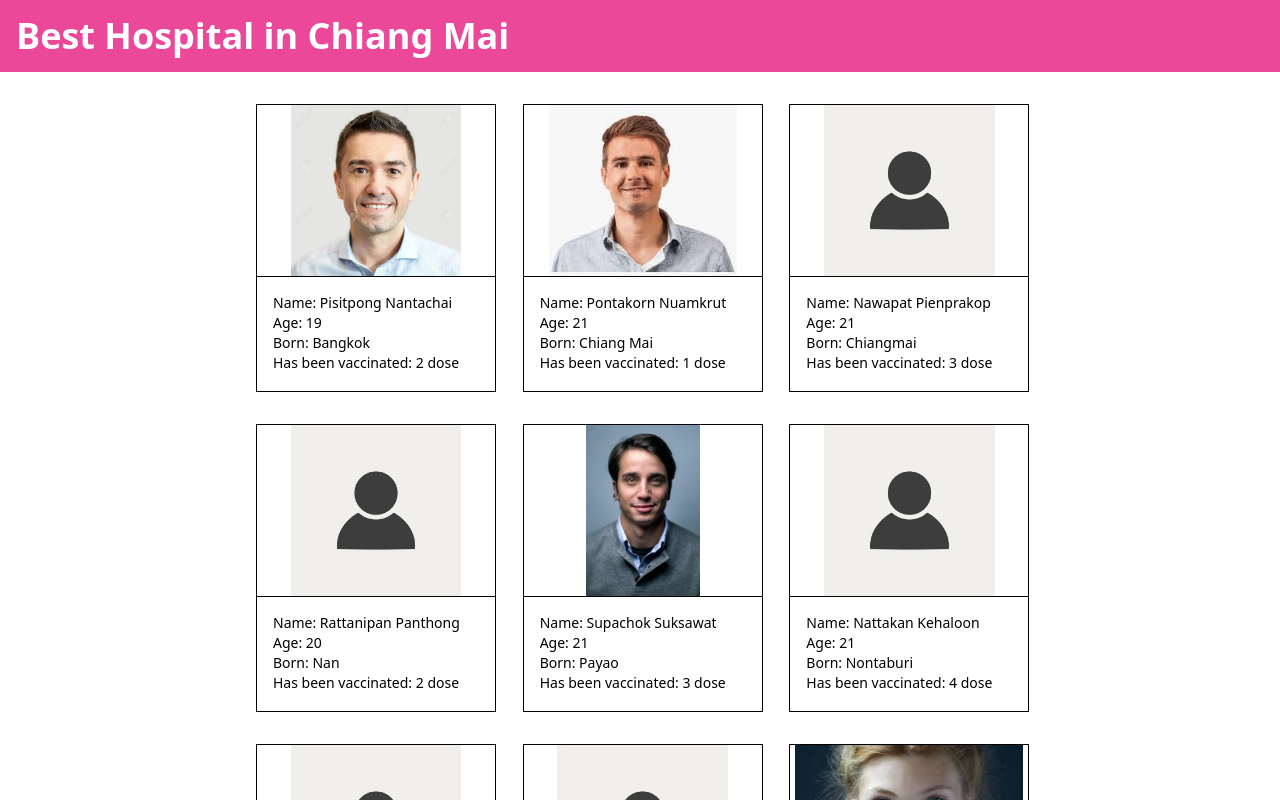
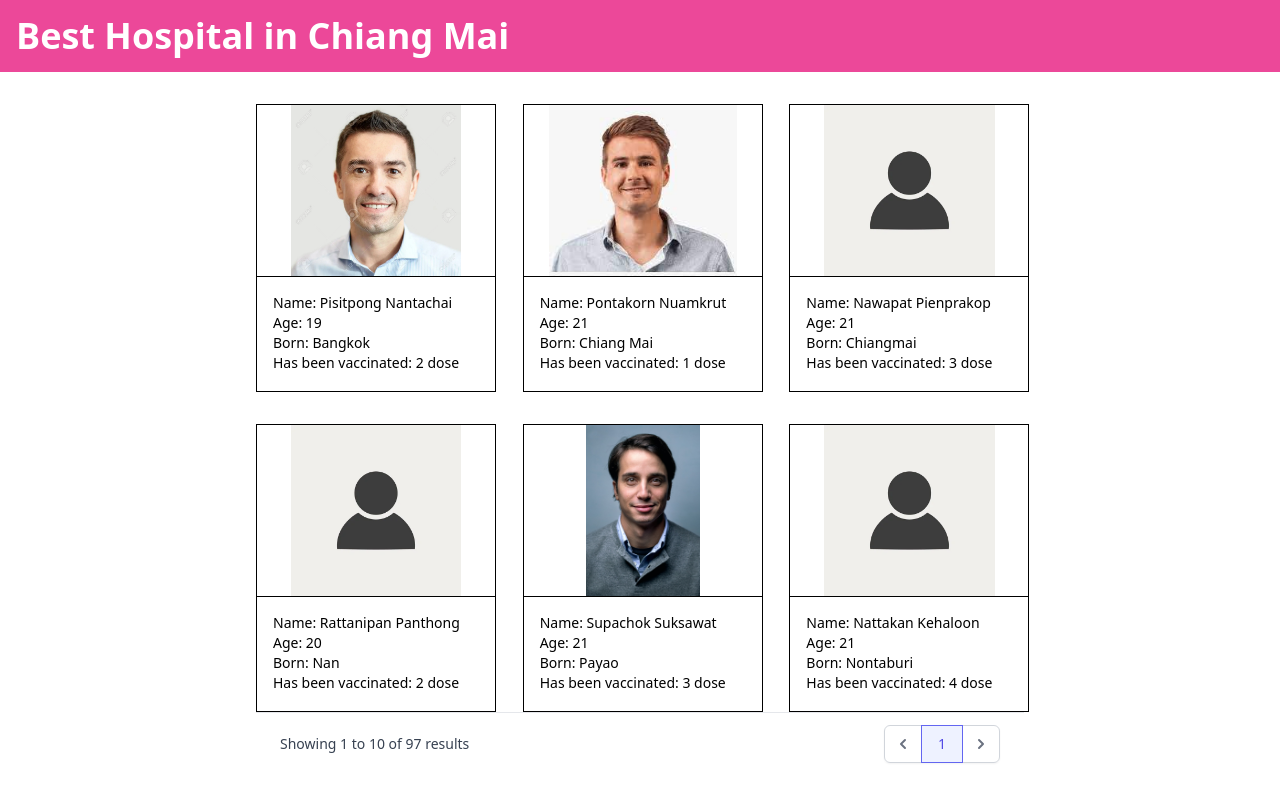
Before and after one commit to nutchayaporn-b/SE331-2022-Project-1, a Vue app: page / in a window 1280 px wide. Shown: the top 800 px of the page. Built offline with nearby package versions, Linux system fonts and the light colour scheme.

Commit message:
Setup pagination sysatem

```diff
--- /dev/null
+++ b/src/components/Pagination.vue
@@ -0,0 +1,85 @@
+<template>
+  <div class="bg-white px-4 py-3 flex items-center justify-between border-t border-gray-200 sm:px-6">
+    <div class="flex-1 flex justify-between sm:hidden">
+      <a
+        class="relative inline-flex items-center px-4 py-2 border border-gray-300 text-sm font-medium rounded-md text-gray-700 bg-white hover:bg-gray-50"
+      >
+        Previous
+      </a>
+      <a
+        class="ml-3 relative inline-flex items-center px-4 py-2 border border-gray-300 text-sm font-medium rounded-md text-gray-700 bg-white hover:bg-gray-50"
+      >
+        Next
+      </a>
+    </div>
+    <div class="hidden sm:flex-1 sm:flex sm:items-center sm:justify-between">
+      <div>
+        <p class="text-sm text-gray-700">
+          Showing
+          <span class="font-medium">1</span>
+          to
+          <span class="font-medium">10</span>
+          of
+          <span class="font-medium">97</span>
+          results
+        </p>
+      </div>
+      <div>
+        <nav class="relative z-0 inline-flex rounded-md shadow-sm -space-x-px" aria-label="Pagination">
+          <a
+            class="relative inline-flex items-center px-2 py-2 rounded-l-md border border-gray-300 bg-white text-sm font-medium text-gray-500 hover:bg-gray-50"
+          >
+            <span class="sr-only">Previous</span>
+            <svg
+              class="h-5 w-5"
+              xmlns="http://www.w3.org/2000/svg"
+              viewBox="0 0 20 20"
+              fill="currentColor"
+              aria-hidden="true"
+            >
+              <path
+                fill-rule="evenodd"
+                d="M12.707 5.293a1 1 0 010 1.414L9.414 10l3.293 3.293a1 1 0 01-1.414 1.414l-4-4a1 1 0 010-1.414l4-4a1 1 0 011.414 0z"
+                clip-rule="evenodd"
+              />
+            </svg>
+          </a>
+          <!-- Current: "z-10 bg-indigo-50 border-indigo-500 text-indigo-600", Default: "bg-white border-gray-300 text-gray-500 hover:bg-gray-50" -->
+          <a
+            aria-current="page"
+            class="z-10 bg-indigo-50 border-indigo-500 text-indigo-600 relative inline-flex items-center px-4 py-2 border text-sm font-medium"
+          >
+            1
+          </a>
+
+          <a
+            class="relative inline-flex items-center px-2 py-2 rounded-r-md border border-gray-300 bg-white text-sm font-medium text-gray-500 hover:bg-gray-50"
+          >
+            <span class="sr-only">Next</span>
+            <svg
+              class="h-5 w-5"
+              xmlns="http://www.w3.org/2000/svg"
+              viewBox="0 0 20 20"
+              fill="currentColor"
+              aria-hidden="true"
+            >
+              <path
+                fill-rule="evenodd"
+                d="M7.293 14.707a1 1 0 010-1.414L10.586 10 7.293 6.707a1 1 0 011.414-1.414l4 4a1 1 0 010 1.414l-4 4a1 1 0 01-1.414 0z"
+                clip-rule="evenodd"
+              />
+            </svg>
+          </a>
+        </nav>
+      </div>
+    </div>
+  </div>
+</template>
+
+<script>
+export default {
+  props: {
+    start: Number,
+  },
+};
+</script>
--- a/src/layouts/Navbar.vue
+++ b/src/layouts/Navbar.vue
@@ -1,6 +1,8 @@
 <template>
   <nav class="flex justify-between sticky top-0 px-4 py-4 bg-pink-500 items-center">
-    <div class="text-4xl font-bold text-white"><router-link to="/">Best Hospital in Chiang Mai</router-link></div>
+    <div class="text-2xl md:text-4xl font-bold text-white">
+      <router-link to="/">Best Hospital in Chiang Mai</router-link>
+    </div>
     <ul class="flex gap-12 text-white text-xl">
       <!-- <li><router-link to="/vaccine-history">Vaccination History</router-link></li> -->
       <!-- <li>Docter Recommendation</li> -->
--- a/src/views/Home.vue
+++ b/src/views/Home.vue
@@ -1,10 +1,10 @@
 <template>
   <div class="flex flex-col w-[60%]">
-    <div class="grid grid-cols-3 gap-8">
+    <div class="md:grid md:grid-cols-3 gap-8">
       <!-- Render user card if user has been vaccinated -->
-      <template v-for="user in users">
+      <template v-for="(user, i) in users">
         <UserCard
-          v-if="user.vaccines.length > 0"
+          v-if="user.vaccines.length > 0 && i < currentPage * 6 + 1"
           :name="user.name"
           :surname="user.surname"
           :age="user.age"
@@ -15,19 +15,23 @@
         />
       </template>
     </div>
+    <Pagination :start="(users.length / currentPage) * 6" />
   </div>
 </template>
 <script>
 import UserCard from "../components/UserCard.vue";
 import users from "../mockups/users";
 import router from "../router";
+import Pagination from "../components/Pagination.vue";
 export default {
   components: {
     UserCard,
+    Pagination,
   },
   data() {
     return {
       users,
+      currentPage: 1,
     };
   },
   methods: {
```
